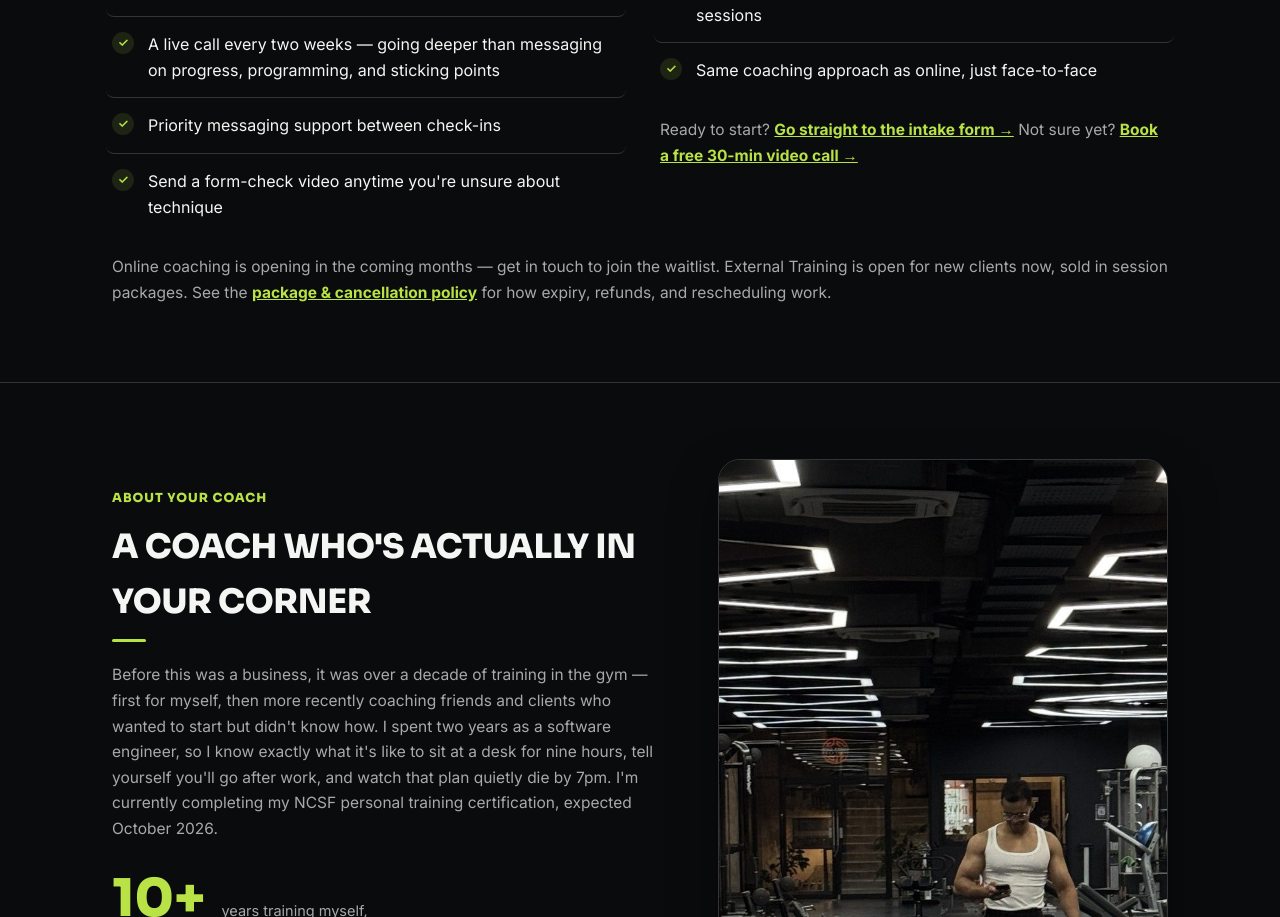
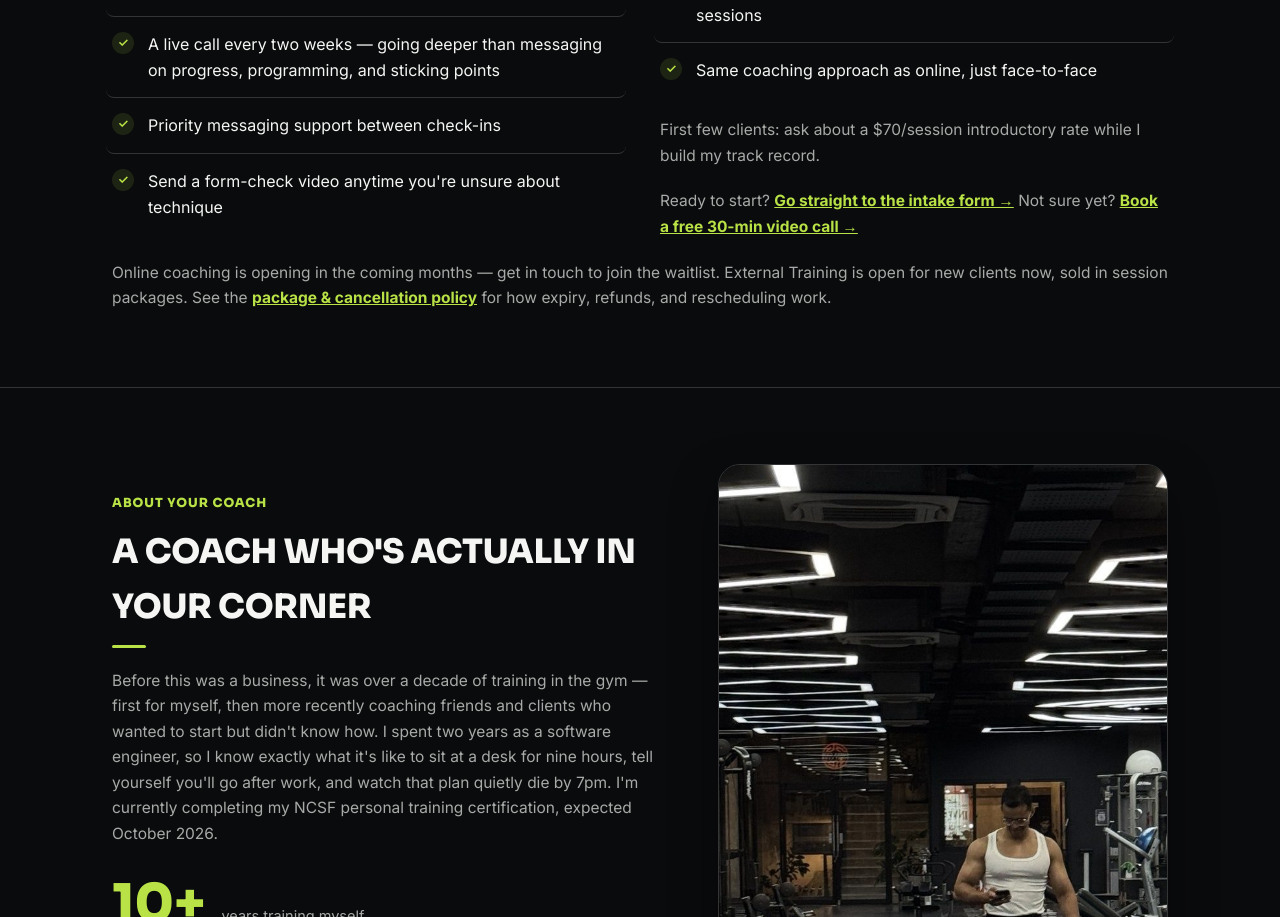
Before and after one commit to muhammad-amirul98/fitness-made-simple, a plain HTML site: page index.html in a window 1280 px wide. Shown: the part 2924-3841 px from the top of the page. Drawn offline with Linux system fonts and the light colour scheme.

Commit message:
Add a $70/session introductory rate for External Training, keeping $80 as the standard
User's decision (confirmed over ChatGPT's suggestion): $80 stays the real
listed rate — package totals and the session-count calculator still price
off it — with $70/session offered as a call-to-action for the first few
clients while building track record and finishing NCSF certification.
Deliberately not wired into the pricing calculator itself (which would
require manually reverting it later and risks looking like a permanent
cut); it's a plain-text note in the External Training included-block on
index.html and a matching line in llms.txt.

```diff
--- a/index.html
+++ b/index.html
@@ -178,6 +178,7 @@
             <li>Sold in packages of 10, 20, 30, or 40 sessions — no monthly commitment, and bigger packages include free bonus sessions</li>
             <li>Same coaching approach as online, just face-to-face</li>
           </ul>
+          <p class="section-note">First few clients: ask about a $70/session introductory rate while I build my track record.</p>
           <p class="section-note">Ready to start? <a href="start.html">Go straight to the intake form →</a> Not sure yet? <a href="https://cal.com/fitnessmadesimplesg/30min" target="_blank" rel="noopener">Book a free 30-min video call →</a></p>
         </div>
         <div class="included-block" id="included-studio">
```
Also changed, not shown: llms.txt.
